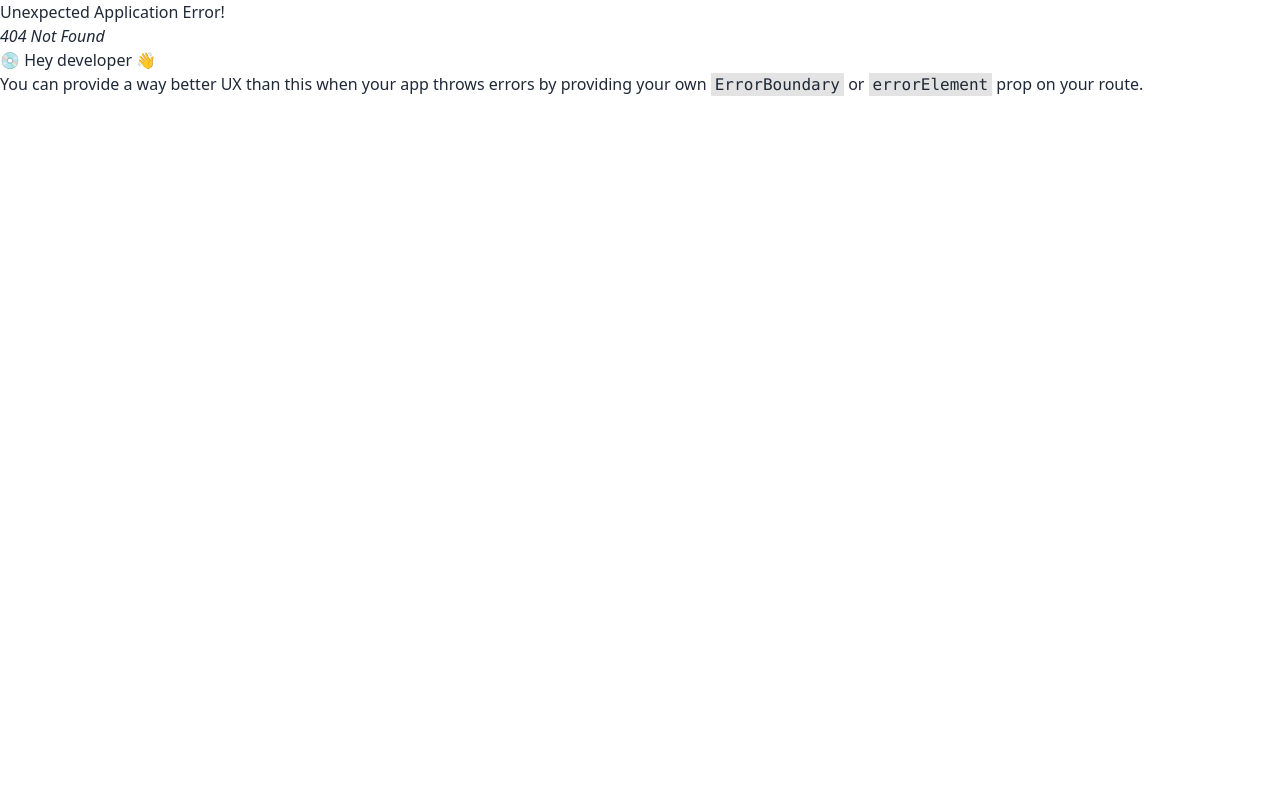
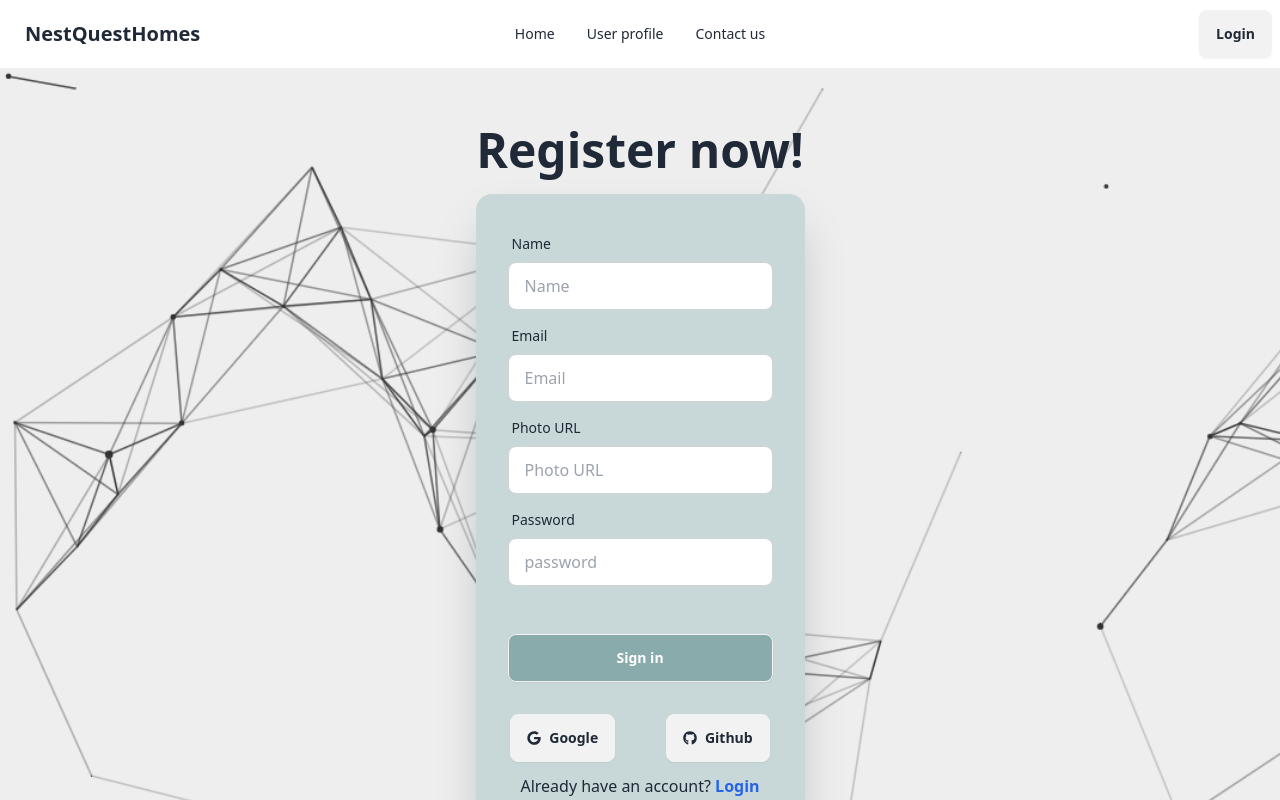
Before and after one commit to FojleTuhin/A9-NestQuestHomes, a React (Vite) app: page /register in a window 1280 px wide. Before the commit this address had no page. Shown: the top 800 px of the page. Built offline with nearby package versions, Linux system fonts and the light colour scheme.

Commit message:
login and register page ui

```diff
--- a/index.html
+++ b/index.html
@@ -1,5 +1,5 @@
 <!doctype html>
-<html lang="en">
+<html lang="en" data-theme="light">
   <head>
     <meta charset="UTF-8" />
     <link rel="icon" type="image/svg+xml" href="/public/logo.png" />
--- a/package.json
+++ b/package.json
@@ -14,6 +14,7 @@
     "match-sorter": "^6.3.4",
     "react": "^18.2.0",
     "react-dom": "^18.2.0",
+    "react-icons": "^5.0.1",
     "react-router-dom": "^6.22.3",
     "sort-by": "^1.2.0"
   },
--- a/src/Component/Navbar.jsx
+++ b/src/Component/Navbar.jsx
@@ -27,7 +27,7 @@ const Navbar = () => {
                 </ul>
             </div>
             <div className="navbar-end">
-               <Link to='login'> <a className="btn">Login</a></Link>
+               <Link to='/login'> <a className="btn">Login</a></Link>
             </div>
         </div>
     );
--- a/src/Pages/Home.jsx
+++ b/src/Pages/Home.jsx
@@ -1,10 +1,8 @@
 import Banner from "../Component/Banner";
-import Navbar from "../Component/Navbar";
 
 const Home = () => {
     return (
         <div>
-            <Navbar></Navbar>
             <Banner></Banner>
         </div>
     );
--- a/src/Pages/Login.jsx
+++ b/src/Pages/Login.jsx
@@ -1,46 +1,65 @@
-import Navbar from "../Component/Navbar";
+import { Link } from "react-router-dom";
+import { FaGithub, FaGoogle } from "react-icons/fa";
 
 const Login = () => {
 
     const logInStyle = {
         backgroundImage:
             "url('/public/cool-background.png')",
-        height: "100vh",
+        height: "110vh",
         backgroundSize: "cover",
         backgroundRepeat: "no-repeat",
+    }
+
+
+    const handleLogIn = (e) => {
+        e.preventDefault()
+        const email = e.target.email.value;
+        const password = e.target.password.value;
+        console.log(email, password);
     }
 
     return (
         <div style={logInStyle}>
 
-            <Navbar></Navbar>
-            <div className="hero min-h-screen bg-base-200">
+            <div className="hero min-h-screen ">
                 <div className="hero-content flex-col ">
-                    <div className="text-center lg:text-left">
+                    <div className="text-center ">
                         <h1 className="text-5xl font-bold">Login now!</h1>
-
                     </div>
-                    <div className="card shrink-0 w-full max-w-sm shadow-2xl bg-base-100">
-                        <form className="card-body">
+                    <div className="card shrink-0  max-w-sm shadow-2xl bg-[#c8d7d7]">
+                        <form onSubmit={handleLogIn} className="card-body ">
                             <div className="form-control">
                                 <label className="label">
                                     <span className="label-text">Email</span>
                                 </label>
-                                <input type="email" placeholder="email" className="input input-bordered" required />
+                                <input type="email" name="email" placeholder="email" className="input input-bordered" required />
                             </div>
                             <div className="form-control">
                                 <label className="label">
                                     <span className="label-text">Password</span>
                                 </label>
-                                <input type="password" placeholder="password" className="input input-bordered" required />
+                                <input type="password" name="password" placeholder="password" className="input input-bordered" required />
                                 <label className="label">
-                                    <a href="#" className="label-text-alt link link-hover">Forgot password?</a>
+                                    <a href="#" className="label-text-alt link link-hover font-bold text-blue-600">Forgot password?</a>
                                 </label>
                             </div>
                             <div className="form-control mt-6">
-                                <button className="btn btn-primary">Login</button>
+                                <button className="btn bg-[#8aabab] font-extrabold text-white">Login</button>
                             </div>
+
+
                         </form>
+                        <div className="flex gap-8 justify-evenly mb-3 px-4">
+                            <button className="btn "><FaGoogle />Google </button>
+                            <button className="btn"><FaGithub />Github</button>
+                        </div>
+                        <div className="mb-8 px-6">
+                            <p>New to NestquestHome? <span className="font-bold text-blue-600"><Link to='/register'>Sign in</Link></span></p>
+                        </div>
+
+
+
                     </div>
                 </div>
             </div>
--- a/src/Pages/Register.jsx
+++ b/src/Pages/Register.jsx
@@ -1,9 +1,82 @@
+import { Link } from "react-router-dom";
+import { FaGithub, FaGoogle } from "react-icons/fa";
 
 const Register = () => {
+
+    const logInStyle = {
+        backgroundImage:
+            "url('/public/cool-background.png')",
+        height: "130vh",
+        backgroundSize: "cover",
+        backgroundRepeat: "no-repeat",
+    }
+
+
+    const handleLSignIn = (e) => {
+        e.preventDefault()
+        const name = e.target.name.value;
+        const email = e.target.email.value;
+        const password = e.target.password.value;
+        const photo = e.target.photo.value;
+        console.log(email, password, name, photo);
+    }
+
     return (
-        <div>
-            I am from Register
-            <Outlet></Outlet>
+        <div style={logInStyle}>
+
+            <div className="hero min-h-screen ">
+                <div className=" flex-col ">
+                    <div className="text-center mt-5 mb-5">
+                        <h1 className="text-5xl font-bold">Register now!</h1>
+                    </div>
+                    <div className="card shrink-0 w-full shadow-2xl bg-[#c8d7d7]">
+                        <form onSubmit={handleLSignIn} className="card-body">
+                            <div className="form-control">
+                                <label className="label">
+                                    <span className="label-text">Name</span>
+                                </label>
+                                <input type="text" name="name" placeholder="Name" className="input input-bordered" required />
+                            </div>
+                            <div className="form-control">
+                                <label className="label">
+                                    <span className="label-text">Email</span>
+                                </label>
+                                <input type="email" name="email" placeholder="Email" className="input input-bordered" required />
+                            </div>
+                            <div className="form-control">
+                                <label className="label">
+                                    <span className="label-text">Photo URL</span>
+                                </label>
+                                <input type="text" name="photo" placeholder="Photo URL" className="input input-bordered" required />
+                            </div>
+                            <div className="form-control">
+                                <label className="label">
+                                    <span className="label-text">Password</span>
+                                </label>
+                                <input type="password" name="password" placeholder="password" className="input input-bordered" required />
+                                <label className="label">
+
+                                </label>
+                            </div>
+                            <div className="form-control mt-6">
+                                <button className="btn bg-[#8aabab] font-extrabold text-white">Sign in</button>
+                            </div>
+
+
+                        </form>
+                        <div className="flex gap-8 justify-evenly mb-3 px-4">
+                            <button className="btn "><FaGoogle />Google </button>
+                            <button className="btn"><FaGithub />Github</button>
+                        </div>
+                        <div className="mb-8 px-6 text-center">
+                            <p>Already have an account? <span className="font-bold text-blue-600"><Link to='/login'>Login</Link></span></p>
+                        </div>
+
+
+
+                    </div>
+                </div>
+            </div>
         </div>
     );
 };
--- a/src/Pages/Root.jsx
+++ b/src/Pages/Root.jsx
@@ -1,8 +1,10 @@
 import { Outlet } from "react-router-dom";
+import Navbar from "../Component/Navbar";
 
 const Root = () => {
     return (
         <div>
+            <Navbar></Navbar>
             <Outlet></Outlet>
         </div>
     );
```
Also changed, not shown: src/main.jsx (+7 -2 lines), 1 other file (tests, documents, lock files or other folders).
